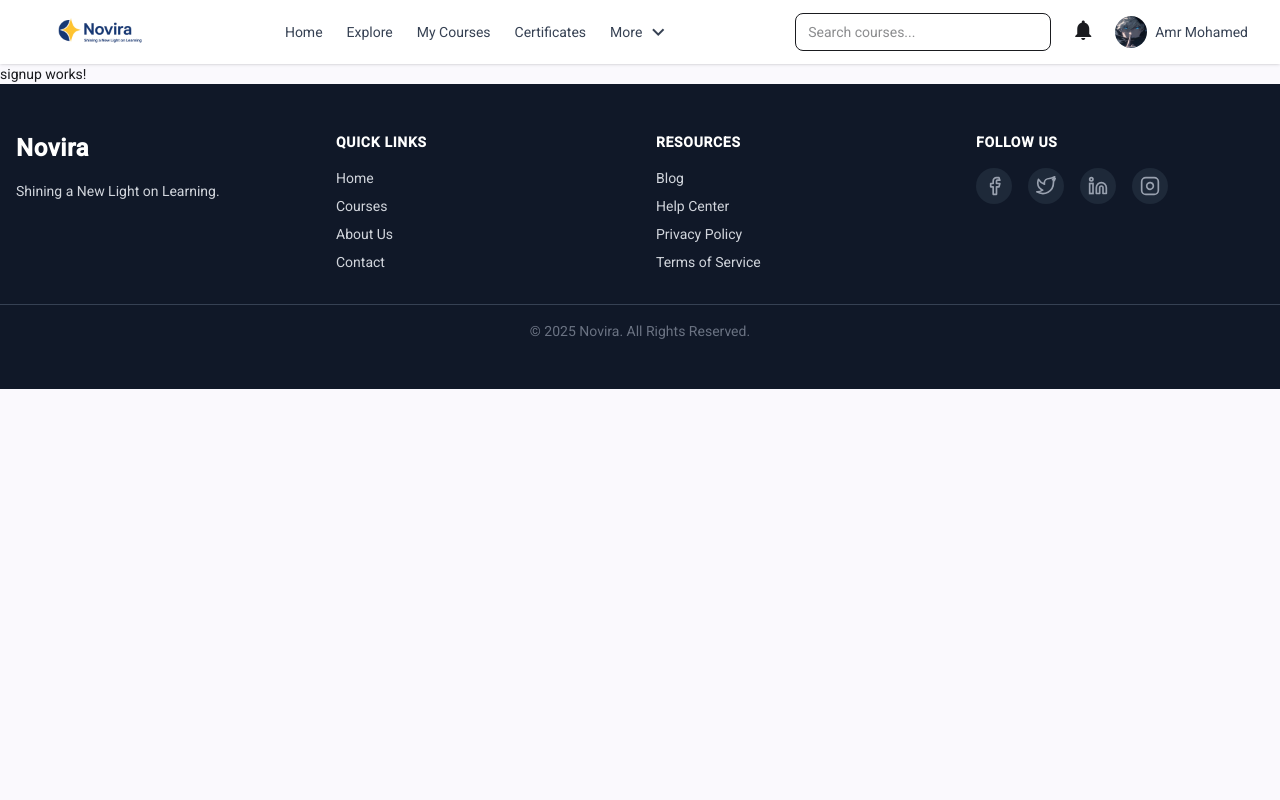
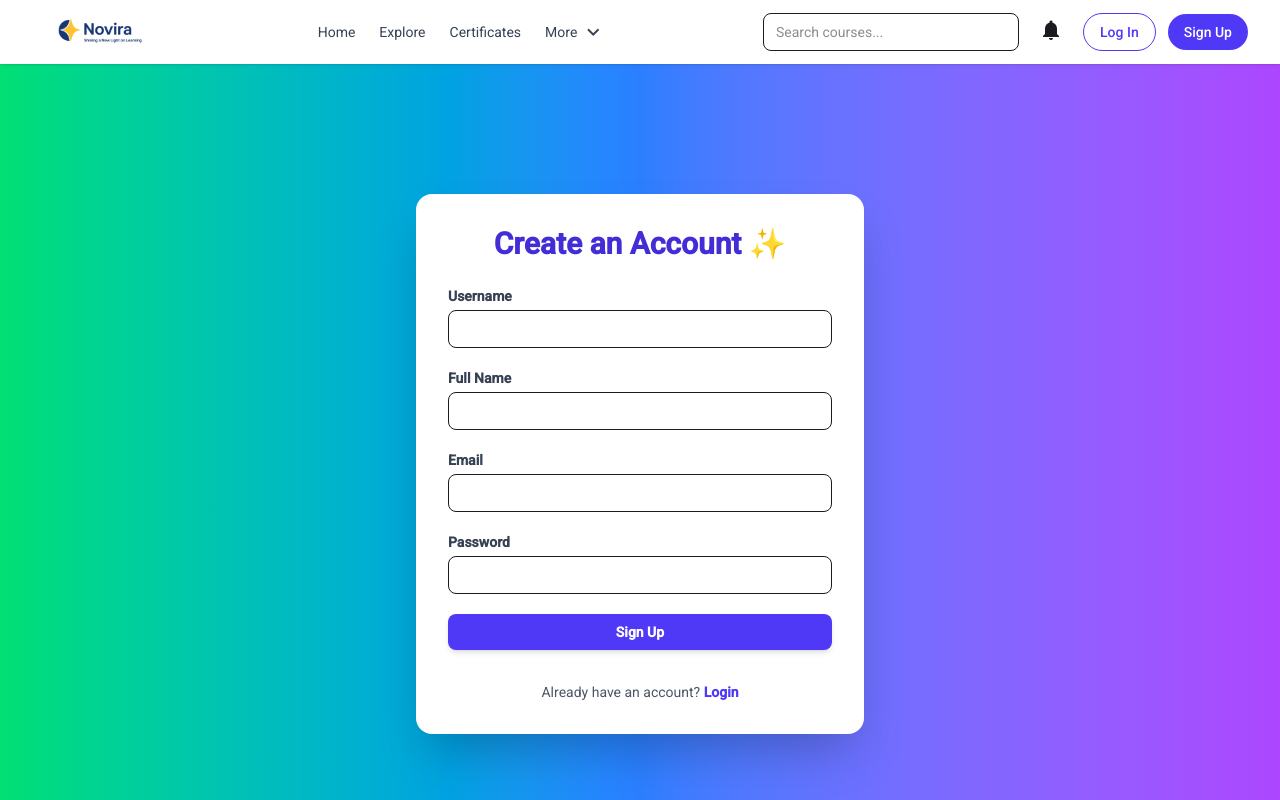
Before and after one commit to Amr-shawky/Novira, an Angular app: page /signup in a window 1280 px wide. Shown: the top 800 px of the page. Built offline with nearby package versions, Linux system fonts and the light colour scheme.

Commit message:
feat(auth): implement login and signup functionality with form validation and API integration

```diff
--- a/src/app/components/home/courses-preview/courses-preview.html
+++ b/src/app/components/home/courses-preview/courses-preview.html
@@ -1,10 +1,17 @@
 <section class="max-w-7xl mx-auto px-4 py-12">
   <h2 class="text-3xl font-bold mb-8 text-center">Courses Designed for Success</h2>
 
-  <app-course-list [courses]="courses"></app-course-list>
+  <div class="grid grid-cols-1 md:grid-cols-2 lg:grid-cols-3 gap-6">
+    @for (course of courses; track course.id) {
+      <app-course-card [course]="course"></app-course-card>
+    }
+  </div>
 
   <div class="text-center mt-8">
-    <a class="px-6 py-3 bg-indigo-600 text-white rounded-lg hover:bg-indigo-500">
+    <a
+      routerLink="/courses"
+      class="px-6 py-3 bg-indigo-600 text-white rounded-lg hover:bg-indigo-500"
+    >
       Load More Courses
     </a>
   </div>
--- a/src/app/components/home/courses-preview/courses-preview.ts
+++ b/src/app/components/home/courses-preview/courses-preview.ts
@@ -1,73 +1,26 @@
-import { Component } from '@angular/core';
-import { CourseList } from '../../courses/course-list/course-list';
+import { Component, OnInit } from '@angular/core';
+import { CommonModule } from '@angular/common';
+import { CourseCard } from '../../courses/course-card/course-card';
+import { ICourseDto } from '../../../interfaces/icourse-dto';
+import { CourseService } from '../../../services/course/course-service';
 
 @Component({
   selector: 'app-courses-preview',
-  imports: [CourseList],
+  standalone: true,
+  imports: [CommonModule, CourseCard],
   templateUrl: './courses-preview.html',
-  styleUrl: './courses-preview.css'
+  styleUrls: ['./courses-preview.css']
 })
-export class CoursesPreview {
-  courses = [
-    {
-      id: 1,
-      title: 'Mastering Angular for Beginners',
-      instructor: 'John Doe',
-      image: 'assets/courseimg1.webp',
-      rating: 5,
-      reviews: 120,
-      price: 49.99,
-      description: 'Learn Angular step-by-step from the basics to advanced concepts.'
-    },
-    {
-      id: 2,
-      title: 'React Fundamentals',
-      instructor: 'Jane Smith',
-      image: 'assets/courseimg2.webp',
-      rating: 4,
-      reviews: 85,
-      price: 39.99,
-      description: 'Build modern web apps with React and master component-based architecture.'
-    },
-    {
-      id: 3,
-      title: 'Node.js API Development',
-      instructor: 'Mike Johnson',
-      image: 'assets/nodejs.png',
-      rating: 5,
-      reviews: 200,
-      price: 59.99,
-      description: 'Create robust backends using Node.js, Express, and MongoDB.'
-    },
-    {
-      id: 4,
-      title: 'Python for Data Science',
-      instructor: 'Emily Davis',
-      image: 'assets/courseimg4.jpeg',
-      rating: 3,
-      reviews: 150,
-      price: 44.99,
-      description: 'Analyze data and build machine learning models with Python.'
-    },
-    {
-      id: 5,
-      title: 'Web Development Bootcamp',
-      instructor: 'Chris Lee',
-      image: 'assets/courseimg5.jpeg',
-      rating: 4,
-      reviews: 300,
-      price: 59.99,
-      description: 'Become a full-stack web developer with this comprehensive bootcamp.'
-    },
-    {
-      id: 6,
-      title: 'Introduction to Machine Learning',
-      instructor: 'David Brown',
-      image: 'assets/courseimg6.jpeg',
-      rating: 5,
-      reviews: 180,
-      price: 54.99,
-      description: 'Learn the fundamentals of machine learning and data analysis.'
-    }
-  ];
+export class CoursesPreview implements OnInit {
+  courses: ICourseDto[] = [];
+
+  constructor(private courseService: CourseService) {}
+
+  ngOnInit(): void {
+    this.courseService.getAllCourses().subscribe(courses => {
+      // ناخد أول 6 بس
+      this.courses = courses.slice(0, 6);
+      console.log('Courses Preview loaded:', this.courses);
+    });
+  }
 }
--- a/src/app/components/pages/login/login.ts
+++ b/src/app/components/pages/login/login.ts
@@ -1,32 +1,68 @@
 import { Component } from '@angular/core';
 import { CommonModule } from '@angular/common';
 import { ReactiveFormsModule, FormBuilder, Validators } from '@angular/forms';
-import { RouterLink } from '@angular/router';
+import { Router, RouterLink } from '@angular/router';
+import { LoginServices } from '../../../services/login/login-services';
+import { GlobalInfo } from '../../../services/global/global-info';
 
 @Component({
   selector: 'app-login',
   standalone: true,
-  imports: [CommonModule, ReactiveFormsModule,RouterLink],
+  imports: [CommonModule, ReactiveFormsModule, RouterLink],
   templateUrl: './login.html',
-  styleUrl: './login.css'
+  styleUrls: ['./login.css']
 })
 export class Login {
   form: any;
 
-  constructor(private fb: FormBuilder) {
+  constructor(
+    private fb: FormBuilder,
+    private loginService: LoginServices,
+    private globalInfo: GlobalInfo,
+    private router: Router
+  ) {
     this.form = this.fb.group({
-      username: ['', Validators.required],   // 👈 changed from email to username
+      username: ['', Validators.required],
       password: ['', Validators.required]
     });
   }
 
   onSubmit() {
     if (this.form.valid) {
-      console.log('Login Data:', this.form.value);
-      // get the username and password
       const { username, password } = this.form.value;
 
-      // TODO: Call login API
+      this.loginService.login(username, password).subscribe({
+        next: (response: any) => {
+          console.log('✅ Login successful:', response);
+
+          // 👇 نخزن بيانات اليوزر في GlobalInfo
+          if (response.userinfo) {
+            this.globalInfo.setUserInfo({
+              userName: response.userinfo.username, // تأكد من اسم الفيلد من الـ API
+              name: response.userinfo.name,
+              email: response.userinfo.email,
+              avatarUrl: response.userinfo.avatarUrl || null
+            });
+          }
+
+          // 👇 نخزن الـ token (لو الـ API بيرجعه)
+          if (response.token) {
+            localStorage.setItem('auth_token', response.token);
+          }
+
+          alert('Login Success!');
+          console.log('🌍 Global User Info:', this.globalInfo.getUserInfo());
+
+          // 👇 بعد اللوجين رجعه للهوم أو الداشبورد
+          this.router.navigate(['/']);
+        },
+        error: (error) => {
+          console.error('❌ Login failed:', error);
+          alert('Login Failed!');
+        }
+      });
+    } else {
+      alert('❌ Please enter username and password.');
     }
   }
 }
--- a/src/app/components/pages/signup/signup.html
+++ b/src/app/components/pages/signup/signup.html
@@ -1 +1,62 @@
-<p>signup works!</p>
+<div class="flex items-center justify-center min-h-screen bg-gradient-to-r from-green-400 via-blue-500 to-purple-500">
+  <div class="w-full max-w-md bg-white rounded-2xl shadow-2xl p-8">
+
+    <!-- Title -->
+    <h2 class="text-3xl font-extrabold text-center text-indigo-700 mb-6">Create an Account ✨</h2>
+
+    <form [formGroup]="signupForm" (ngSubmit)="onSubmit()" class="space-y-5">
+
+      <!-- Username -->
+      <div>
+        <label class="block text-gray-700 font-semibold mb-1">Username</label>
+        <input type="text" formControlName="userName"
+               class="w-full px-4 py-2 border rounded-lg focus:ring-2 focus:ring-indigo-400 focus:outline-none">
+        @if (signupForm.controls['userName'].invalid && signupForm.controls['userName'].touched) {
+          <p class="text-red-500 text-sm mt-1">Username is required.</p>
+        }
+      </div>
+
+      <!-- Full Name -->
+      <div>
+        <label class="block text-gray-700 font-semibold mb-1">Full Name</label>
+        <input type="text" formControlName="name"
+               class="w-full px-4 py-2 border rounded-lg focus:ring-2 focus:ring-indigo-400 focus:outline-none">
+        @if (signupForm.controls['name'].invalid && signupForm.controls['name'].touched) {
+          <p class="text-red-500 text-sm mt-1">Full name is required.</p>
+        }
+      </div>
+
+      <!-- Email -->
+      <div>
+        <label class="block text-gray-700 font-semibold mb-1">Email</label>
+        <input type="email" formControlName="email"
+               class="w-full px-4 py-2 border rounded-lg focus:ring-2 focus:ring-indigo-400 focus:outline-none">
+        @if (signupForm.controls['email'].invalid && signupForm.controls['email'].touched) {
+          <p class="text-red-500 text-sm mt-1">Valid email is required.</p>
+        }
+      </div>
+
+      <!-- Password -->
+      <div>
+        <label class="block text-gray-700 font-semibold mb-1">Password</label>
+        <input type="password" formControlName="password"
+               class="w-full px-4 py-2 border rounded-lg focus:ring-2 focus:ring-indigo-400 focus:outline-none">
+        @if (signupForm.controls['password'].invalid && signupForm.controls['password'].touched) {
+          <p class="text-red-500 text-sm mt-1">Password is required (min 6 chars).</p>
+        }
+      </div>
+
+      <!-- Submit -->
+      <button type="submit" [disabled]="signupForm.invalid"
+              class="w-full bg-indigo-600 text-white font-semibold py-2 rounded-lg shadow-md hover:bg-indigo-800 transition duration-300 cursor-pointer">
+        Sign Up
+      </button>
+
+      <!-- Extra -->
+      <p class="text-center text-gray-600 text-sm mt-3">
+        Already have an account?
+        <a [routerLink]="['/login']" class="text-indigo-600 font-semibold hover:underline cursor-pointer">Login</a>
+      </p>
+    </form>
+  </div>
+</div>
--- a/src/app/components/pages/signup/signup.ts
+++ b/src/app/components/pages/signup/signup.ts
@@ -1,11 +1,56 @@
 import { Component } from '@angular/core';
+import { CommonModule } from '@angular/common';
+import { ReactiveFormsModule, FormBuilder, Validators , FormGroup } from '@angular/forms';
+import { RegisterServices } from './../../../services/register/register-services';
+import { RouterLink } from '@angular/router';
+import { GlobalInfo } from '../../../services/global/global-info';
 
 @Component({
   selector: 'app-signup',
-  imports: [],
+  imports: [CommonModule, ReactiveFormsModule , RouterLink],
   templateUrl: './signup.html',
-  styleUrl: './signup.css'
+  styleUrls: ['./signup.css']
 })
 export class Signup {
+  signupForm: FormGroup;
 
+  constructor(
+    private fb: FormBuilder,
+    private registerService: RegisterServices,
+    private globalInfo: GlobalInfo // 👈 inject السيرفس الشيرد
+  ) {
+    this.signupForm = this.fb.group({
+      userName: ['', Validators.required],
+      name: ['', Validators.required],
+      email: ['', [Validators.required, Validators.email]],
+      password: ['', [Validators.required, Validators.minLength(6)]]
+    });
+  }
+
+  onSubmit() {
+    if (this.signupForm.valid) {
+      const { userName, name, email, password } = this.signupForm.value;
+
+      this.registerService.register(userName, name, password, email).subscribe({
+        next: (res: any) => {
+          console.log('✅ SignUp Success:', res);
+
+          // 👇 هنا بنخزن بيانات اليوزر في GlobalInfo
+          this.globalInfo.setUserInfo({
+            userName,
+            name,
+            email
+          });
+          console.log('🌍 Global User Info:', this.globalInfo.getUserInfo());
+          alert('SignUp Success!');
+        },
+        error: (err) => {
+          console.error('❌ SignUp Failed:', err);
+          alert('SignUp Failed!');
+        }
+      });
+    } else {
+      alert('❌ Please fill in all required fields correctly.');
+    }
+  }
 }
--- a/src/app/components/shared/navbar/navbar.ts
+++ b/src/app/components/shared/navbar/navbar.ts
@@ -1,108 +1,61 @@
 import { CommonModule } from '@angular/common';
 import { Router } from '@angular/router';
-import { Component } from '@angular/core';
+import { Component, OnInit } from '@angular/core';
 import { FormsModule } from '@angular/forms';
 import { MatIconModule } from '@angular/material/icon';
 import { RouterLink } from '@angular/router';
+import { GlobalInfo } from '../../../services/global/global-info';
 
 @Component({
   selector: 'app-navbar',
-  imports: [MatIconModule, RouterLink , CommonModule,FormsModule],
+  standalone: true,
+  imports: [MatIconModule, RouterLink, CommonModule, FormsModule],
   templateUrl: './navbar.html',
   styleUrls: ['./navbar.css'],
 })
-export class Navbar {
-  isLoggedIn = true; // أو false للتجربة
+export class Navbar implements OnInit {
+  isLoggedIn = false;
   notificationsOpen = false;
   profileMenuOpen = false;
   mobileMenuOpen = false;
   searchTerm = '';
+  user: any = null;
+
   courses = [
-    {
-      id: 1,
-      title: 'Vue.js from Scratch',
-      instructor: 'Sophia Wilson',
-    },
-    {
-      id: 2,
-      title: 'Django Web Development',
-      instructor: 'Daniel Martinez',
-    },
-    {
-      id: 3,
-      title: 'Flutter Mobile Apps',
-      instructor: 'Isabella Clark',
-    },
-    {
-      id: 4,
-      title: 'Java Programming Essentials',
-      instructor: 'Matthew Harris',
-    },
-    {
-      id: 5,
-      title: 'Cybersecurity for Beginners',
-      instructor: 'Olivia Walker',
-    },
-    {
-      id: 6,
-      title: 'SQL & Database Design',
-      instructor: 'Ethan Lewis',
-    },
-    {
-      id: 7,
-      title: 'UI/UX Design Principles',
-      instructor: 'Amelia Young',
-    },
-    {
-      id: 8,
-      title: 'Kotlin for Android Development',
-      instructor: 'James Hall',
-    },
-    {
-      id: 9,
-      title: 'AWS Cloud Practitioner',
-      instructor: 'Charlotte King',
-    },
-    {
-      id: 10,
-      title: 'C# and .NET Development',
-      instructor: 'Benjamin Scott',
-    },
-    {
-      id: 11,
-      title: 'Mastering Angular for Beginners',
-      instructor: 'John Doe',
-    },
-    {
-      id: 12,
-      title: 'React Fundamentals',
-      instructor: 'Jane Smith',
-    },
-    {
-      id: 13,
-      title: 'Node.js API Development',
-      instructor: 'Mike Johnson',
-    },
-    {
-      id: 14,
-      title: 'Python for Data Science',
-      instructor: 'Emily Davis',
-    },
-    {
-      id: 15,
-      title: 'Web Development Bootcamp',
-      instructor: 'David Brown',
-    },
-    {
-      id: 16,
-      title: 'Introduction to Machine Learning',
-      instructor: 'David Brown',
-    },
+    { id: 1, title: 'Vue.js from Scratch', instructor: 'Sophia Wilson' },
+    { id: 2, title: 'Django Web Development', instructor: 'Daniel Martinez' },
+    { id: 3, title: 'Flutter Mobile Apps', instructor: 'Isabella Clark' },
+    { id: 4, title: 'Java Programming Essentials', instructor: 'Matthew Harris' },
+    { id: 5, title: 'Cybersecurity for Beginners', instructor: 'Olivia Walker' },
+    { id: 6, title: 'SQL & Database Design', instructor: 'Ethan Lewis' },
+    { id: 7, title: 'UI/UX Design Principles', instructor: 'Amelia Young' },
+    { id: 8, title: 'Kotlin for Android Development', instructor: 'James Hall' },
+    { id: 9, title: 'AWS Cloud Practitioner', instructor: 'Charlotte King' },
+    { id: 10, title: 'C# and .NET Development', instructor: 'Benjamin Scott' },
+    { id: 11, title: 'Mastering Angular for Beginners', instructor: 'John Doe' },
+    { id: 12, title: 'React Fundamentals', instructor: 'Jane Smith' },
+    { id: 13, title: 'Node.js API Development', instructor: 'Mike Johnson' },
+    { id: 14, title: 'Python for Data Science', instructor: 'Emily Davis' },
+    { id: 15, title: 'Web Development Bootcamp', instructor: 'David Brown' },
+    { id: 16, title: 'Introduction to Machine Learning', instructor: 'David Brown' },
   ];
 
   filteredCourses: any[] = [];
 
-  constructor(private router: Router) {}
+  constructor(private router: Router, private globalInfo: GlobalInfo) {}
+
+  ngOnInit() {
+    this.globalInfo.userInfo$.subscribe((userInfo) => {
+      if (userInfo && userInfo.userName) {
+        this.isLoggedIn = true;
+        this.user = userInfo;
+        console.log('✅ Navbar updated, user:', this.user);
+      } else {
+        this.isLoggedIn = false;
+        this.user = null;
+      }
+    });
+  }
 
   onSearchChange() {
     const term = this.searchTerm.toLowerCase();
@@ -124,10 +77,6 @@ export class Navbar {
     });
     this.searchTerm = '';
   }
-  user = {
-    name: 'Amr Mohamed',
-    avatarUrl: 'imgs/gojosatoro.jpeg', // سيبها فاضية عشان يجرب الـ initials
-  };
 
   toggleNotifications() {
     this.notificationsOpen = !this.notificationsOpen;
@@ -142,6 +91,9 @@ export class Navbar {
   }
 
   logout() {
+    this.globalInfo.setUserInfo(null);
+    localStorage.removeItem('auth_token');
+    this.router.navigate(['/login']);
     console.log('User logged out');
   }
 }
--- /dev/null
+++ b/src/app/services/global/global-info.ts
@@ -0,0 +1,29 @@
+import { Injectable } from '@angular/core';
+import { BehaviorSubject } from 'rxjs';
+
+@Injectable({
+  providedIn: 'root',
+})
+export class GlobalInfo {
+  private userInfoSubject = new BehaviorSubject<any>(this.getInitialUser());
+  userInfo$ = this.userInfoSubject.asObservable();
+
+  private getInitialUser() {
+    const data = localStorage.getItem('userInfo');
+    return data ? JSON.parse(data) : { userName: '', name: '', email: '' };
+  }
+
+  setUserInfo(user: any) {
+    localStorage.setItem('userInfo', JSON.stringify(user));
+    this.userInfoSubject.next(user);
+  }
+
+  getUserInfo() {
+    return this.userInfoSubject.value;
+  }
+
+  clearUserInfo() {
+    localStorage.removeItem('userInfo');
+    this.userInfoSubject.next({ userName: '', name: '', email: '' });
+  }
+}
--- a/src/app/services/login/login-services.ts
+++ b/src/app/services/login/login-services.ts
@@ -1,8 +1,15 @@
 import { Injectable } from '@angular/core';
+import { Config } from '../configuration/config';
+import { HttpClient } from '@angular/common/http';
 
 @Injectable({
   providedIn: 'root'
 })
 export class LoginServices {
-
+   private apiUrl = `${Config.BaseUrl}/api/Auth/Login`;
+   constructor(private http: HttpClient){}
+  login(username: string, password: string) {
+    const body = { username, password };
+    return this.http.post(this.apiUrl, body);
+  }
 }
--- a/src/app/services/register/register-services.ts
+++ b/src/app/services/register/register-services.ts
@@ -1,8 +1,17 @@
 import { Injectable } from '@angular/core';
+import { Config } from '../configuration/config';
+import { HttpClient } from '@angular/common/http';
 
 @Injectable({
   providedIn: 'root'
 })
 export class RegisterServices {
+  private apiUrl = `${Config.BaseUrl}/api/Auth/Register`;
 
+  constructor(private http: HttpClient) {}
+
+  register(userName: string, name: string, password: string, email: string) {
+    const body = { userName, name, password, email };
+    return this.http.post(this.apiUrl, body);
+  }
 }
```
Also changed, not shown: 1 other file (tests, documents, lock files or other folders).
